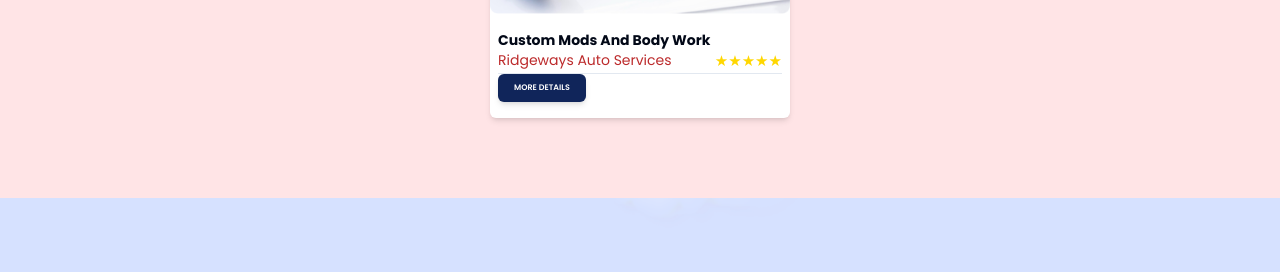
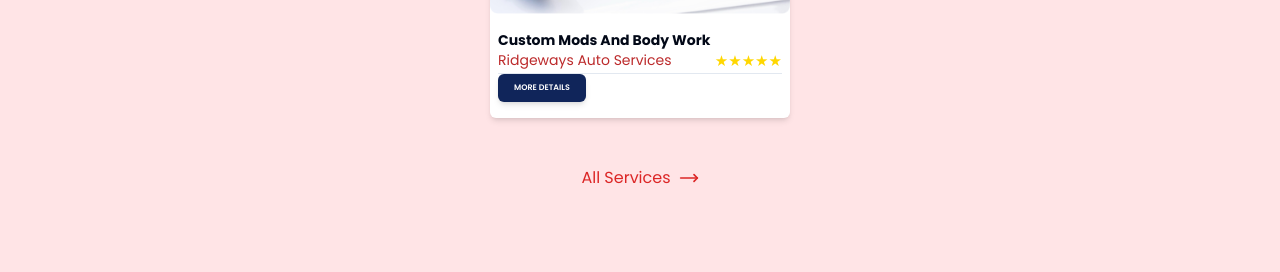
Before and after one commit to holabayor/drivesasa, a Next.js app: page / in a window 1280 px wide. Shown: the part 2960-3232 px from the top of the page. Built offline with nearby package versions, Linux system fonts and the light colour scheme.

Commit message:
initial commit

```diff
--- /dev/null
+++ b/app/auth/layout.tsx
@@ -0,0 +1,16 @@
+export const metadata = {
+  title: 'Next.js',
+  description: 'Generated by Next.js',
+}
+
+export default function RootLayout({
+  children,
+}: {
+  children: React.ReactNode
+}) {
+  return (
+    <html lang="en">
+      <body>{children}</body>
+    </html>
+  )
+}
--- a/components/Services.tsx
+++ b/components/Services.tsx
@@ -1,6 +1,7 @@
 'use client';
 import { services } from '@/constants';
 import ProductCard from './ProductCard';
+import { MoveRight } from 'lucide-react';
 
 export default function Services() {
   return (
@@ -22,6 +23,10 @@ export default function Services() {
           />
         ))}
       </div>
+      <div className="group flex items-center gap-2 py-2 md:py-8 text-red-600">
+        All Services
+        <MoveRight size={20} className="group-hover:animate-slide" />
+      </div>
     </section>
   );
 }
```
